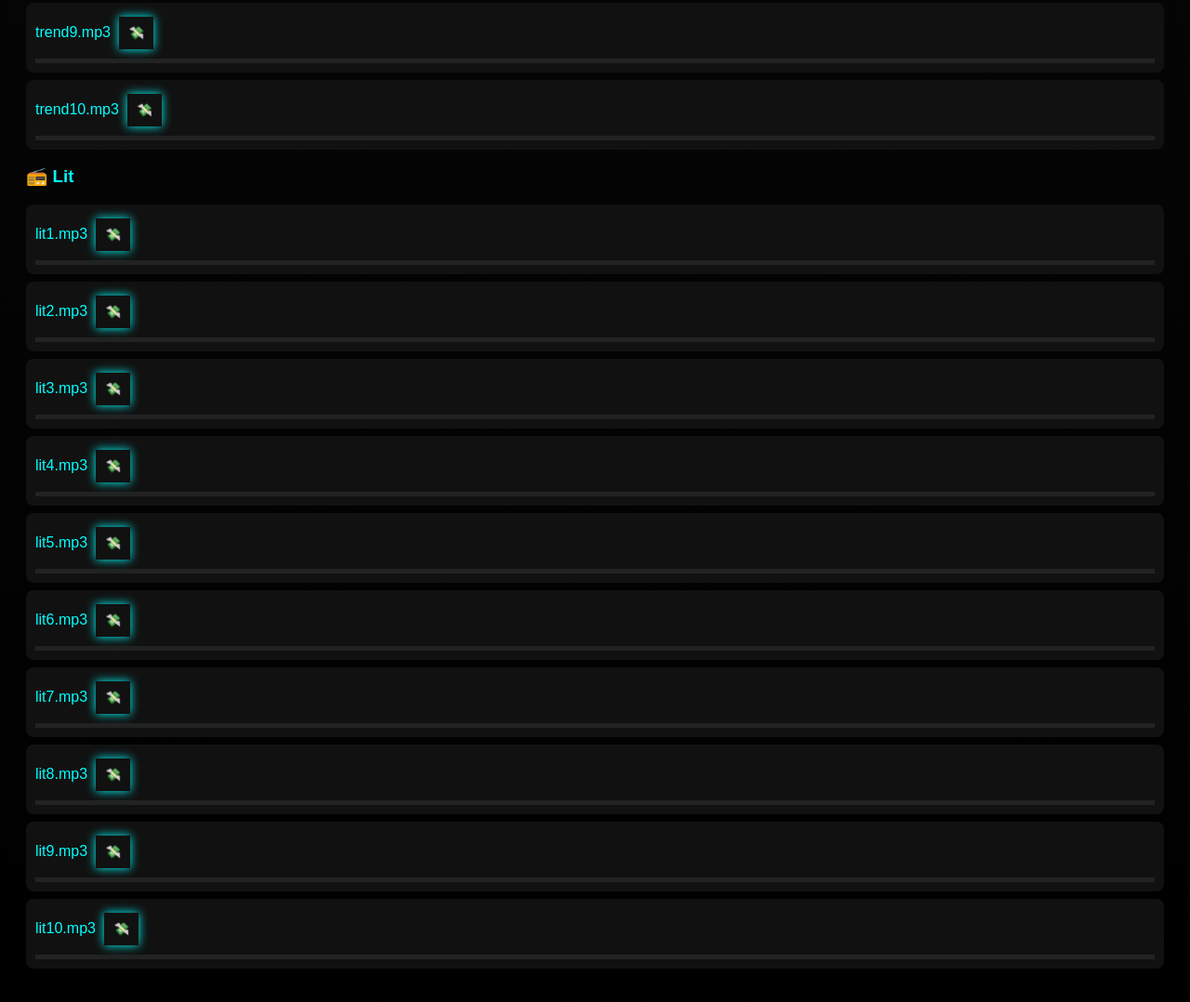
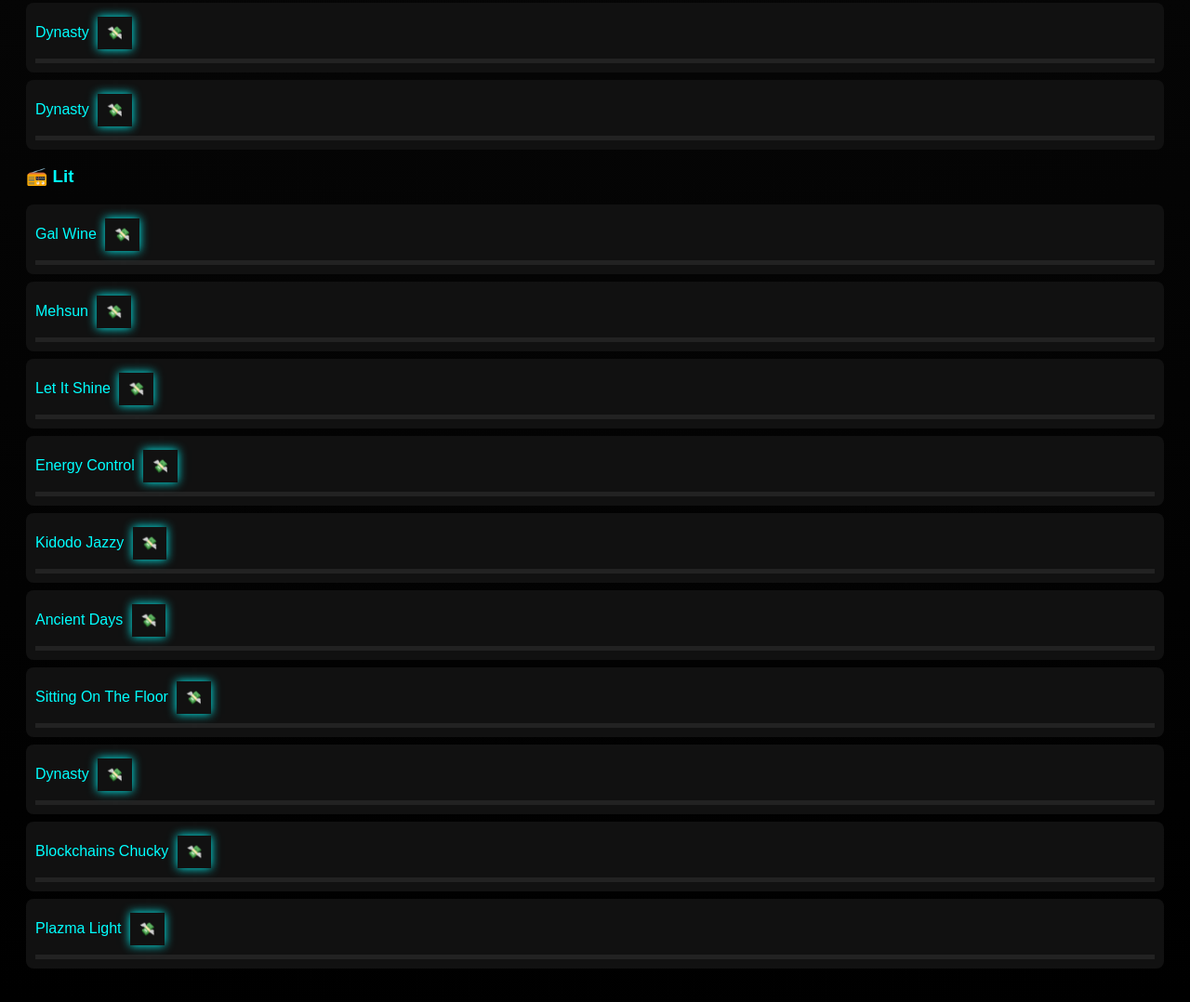
Before and after one commit to atraderdaoz/RUNAI-Player-1.00, a plain HTML site: page index.html in a window 1280 px wide. Shown: the part 2052-3130 px from the top of the page at 93% size. Drawn offline with Linux system fonts and the light colour scheme.

Commit message:
Add new tracks to index.html

```diff
--- a/index.html
+++ b/index.html
@@ -218,8 +218,31 @@ const trackNames = {
   "new7.mp3": "RUN Levelup",
   "new8.mp3": "Good",
   "new9.mp3": "Riddim",
-  "new10.mp3": "Groveman"
-};
+  "new10.mp3": "Groveman",
+   "trend1.mp3": "My Joy",
+   "trend2.mp3": "Tap In",
+   "trend3.mp3": "Mehsun That      Gal Sweet",
+  "trend4.mp3": "Ion Sharpen Ion",
+  "trend5.mp3": "Shadow Upgrade",
+"trend6.mp3": "?",
+"trend7.mp3": "NO- Next Opertunity",
+"trend8.mp3": "Good",
+"trend9.mp3": "Dynasty",
+"trend10.mp3": "Dynasty",
+"lit1.mp3": "Gal Wine",
+"lit2.mp3": "Mehsun",
+"lit3.mp3": "Let It Shine",
+"lit4.mp3": "Energy Control",
+"lit5.mp3": "Kidodo Jazzy",
+"lit6.mp3": "Ancient Days",
+"lit7.mp3": "Sitting On The Floor",
+"lit8.mp3": "Dynasty",
+"lit9.mp3": "Blockchains Chucky",
+"lit10.mp3": "Plazma Light"};
+
+
+
+
 
 // ================= STATIONS =================
 const stations = {
@@ -229,11 +252,13 @@ const stations = {
   }),
   "Trending": Array.from({length:10},(_,i)=>{
     const file=`trend${i+1}.mp3`;
-    return {title:file,src:`music/${file}`};
-  }),
+   return {title:trackNames[file]||file,src:`music/${file}`};
+
+ }),
   "Lit": Array.from({length:10},(_,i)=>{
     const file=`lit${i+1}.mp3`;
-    return {title:file,src:`music/${file}`};
+  return {title:trackNames[file]||file,src:`music/${file}`};
+
   })
 };
 
```
